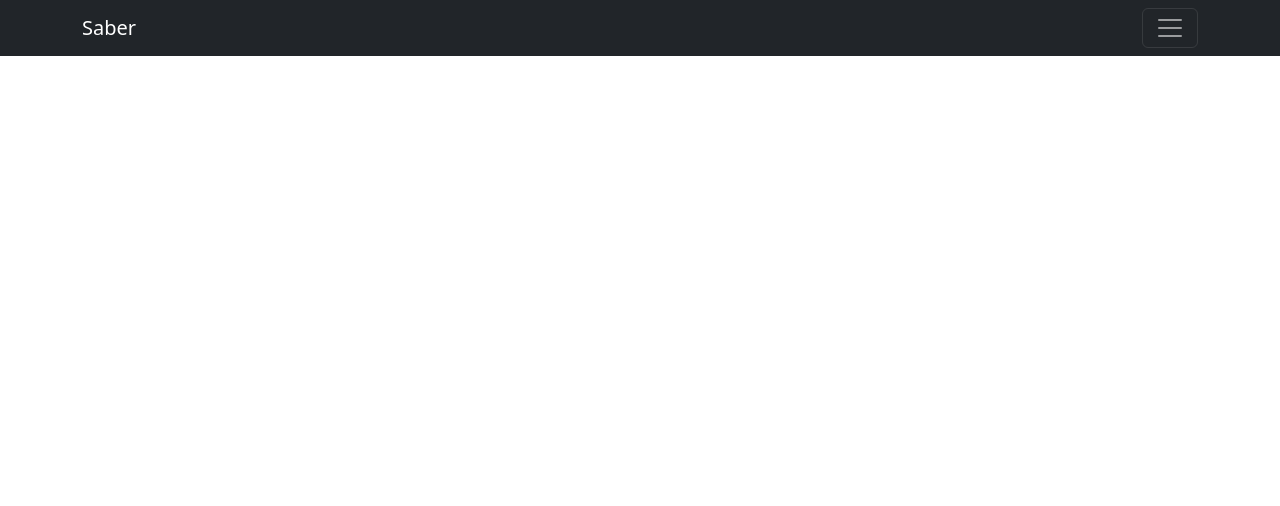
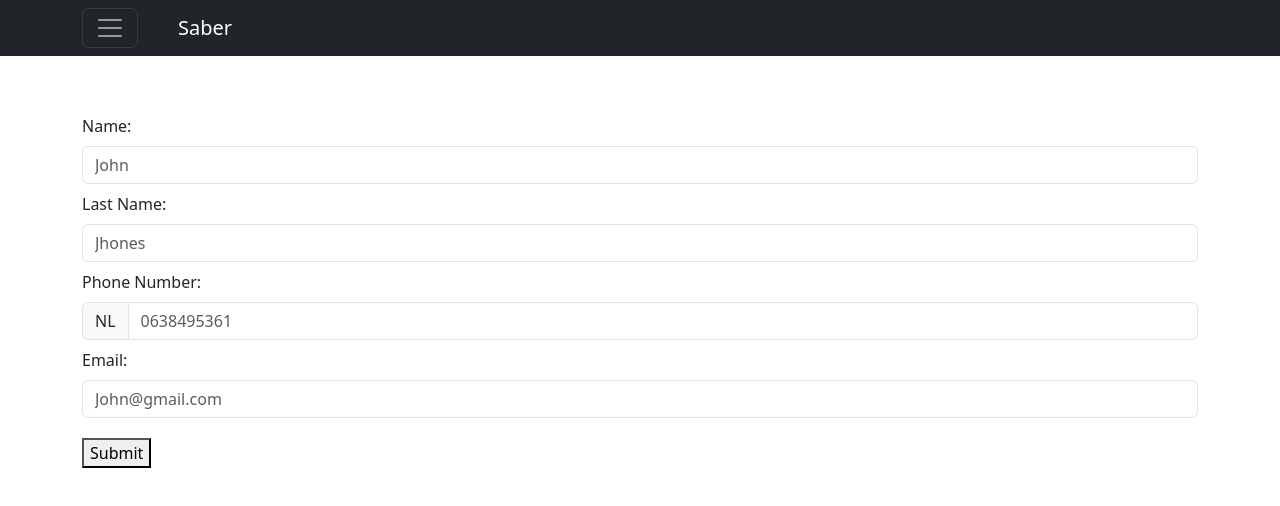
Before and after one commit to AdamSaber-mr/Interface1, a website: page oefening_1_1.2_NPM/index.html in a window 1280 px wide. Drawn offline with nearby package versions, Linux system fonts and the light colour scheme; files that its build step writes are made by us from their sources.

Commit message:
Begin gemaakt aan de formulier component

```diff
--- a/oefening_1_1.2_NPM/index.html
+++ b/oefening_1_1.2_NPM/index.html
@@ -38,5 +38,29 @@
 
     </nav>
 
+    <section class="formulier">
+
+        <div class="container">
+            <form>
+                <label for="name" class="form-label">Name:</label>
+                <input type="text" id="name" class="form-control" placeholder="John">
+
+                <label for="last" class="form-label">Last Name:</label>
+                <input type="text" id="last" class="form-control" placeholder="Jhones">
+
+                <label for="phone" class="form-label">Phone Number:</label>
+                <div class="input-group">
+                    <div class="input-group-text">NL</div>
+                    <input type="tel" id="phone" class="form-control" placeholder="0638495361">
+                </div>
+
+                <label for="email" class="form-label">Email:</label>
+                <input type="email" id="email" class="form-control" placeholder="John@gmail.com">
+                <button class="submit">Submit</button>
+            </form>
+        </div>
+
+    </section>
+
 </body>
 </html>
--- /dev/null
+++ b/oefening_1_1.2_NPM/scss/style.css
@@ -0,0 +1,17 @@
+.navbar > .container {
+    flex-direction: row-reverse;
+    justify-content: flex-end;
+    gap: 40px;
+}
+
+.formulier > .container {
+    margin-top: 50px;
+}
+
+.submit {
+    margin-top: 20px;
+}
+
+.form-label {
+    margin-top: 0.5rem;
+}
```
